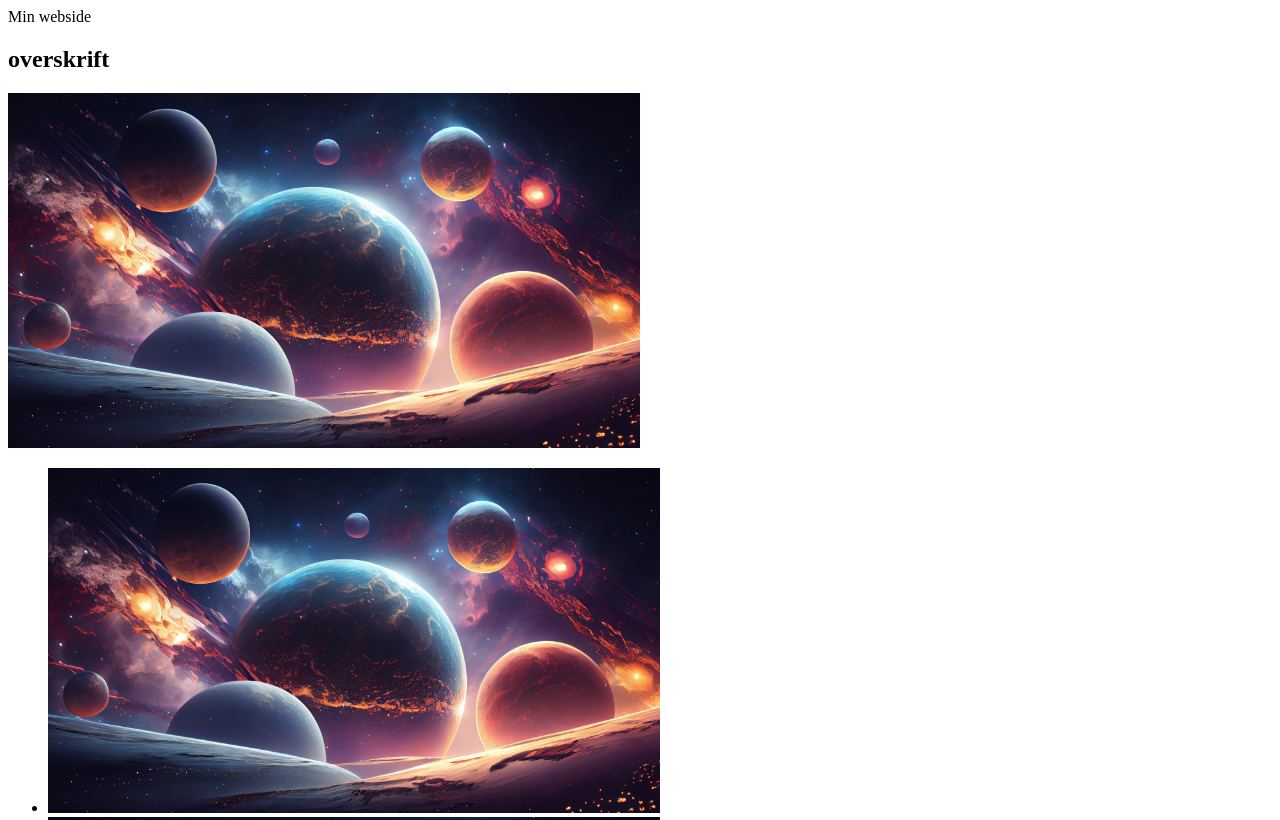
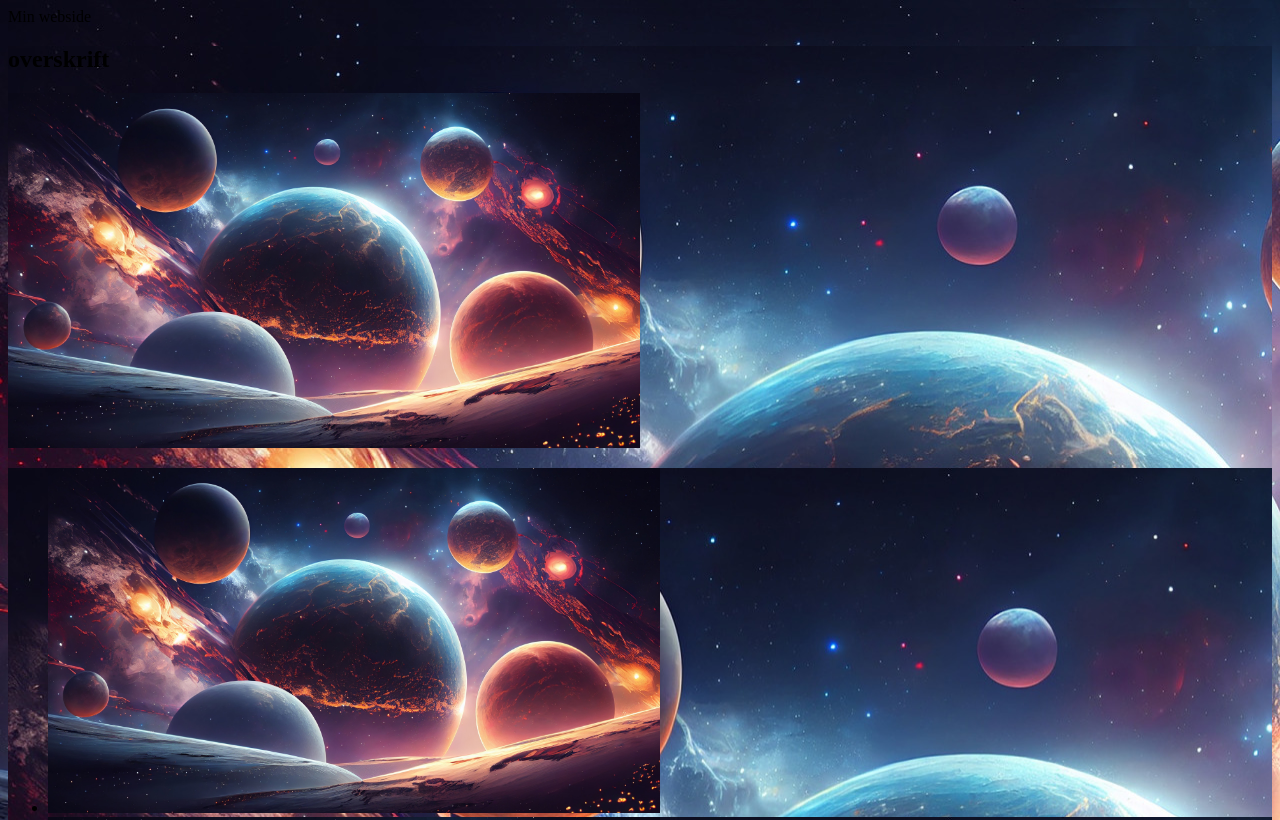
Before and after one commit to Martialcart/KodeloftetG11_websideSpace, a website: page index.html in a window 1280 px wide. Shown: the top 820 px of the page. Drawn offline with Linux system fonts and the light colour scheme.

Commit message:
spacy css

```diff
--- a/styles.css
+++ b/styles.css
@@ -1,3 +1,7 @@
 img {
   width: 50%;
 }
+
+* {
+  background-image: url(space.jpg);
+}
```
Also changed, not shown: 1 other file.
